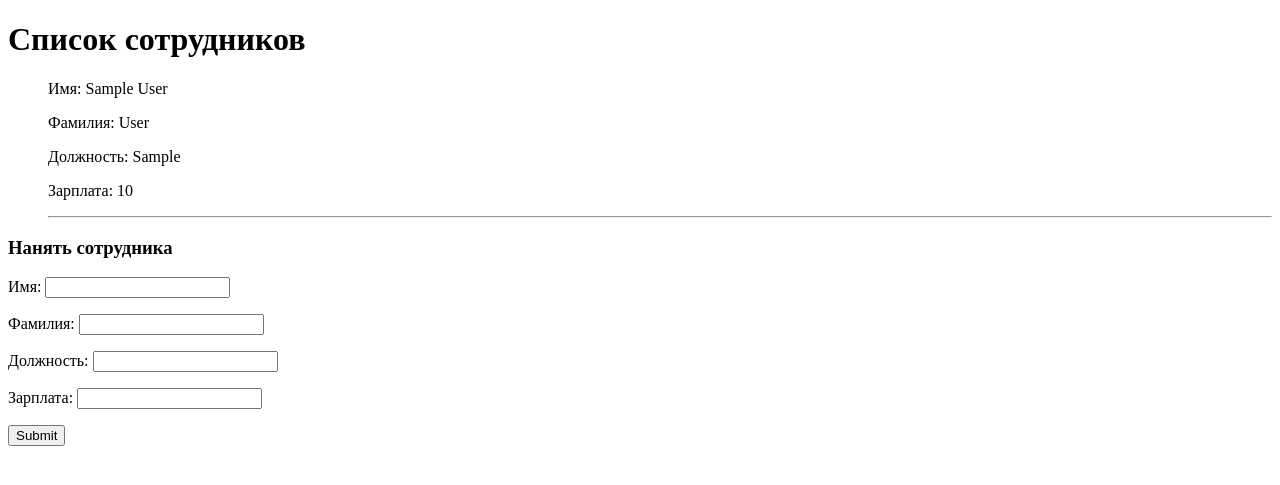
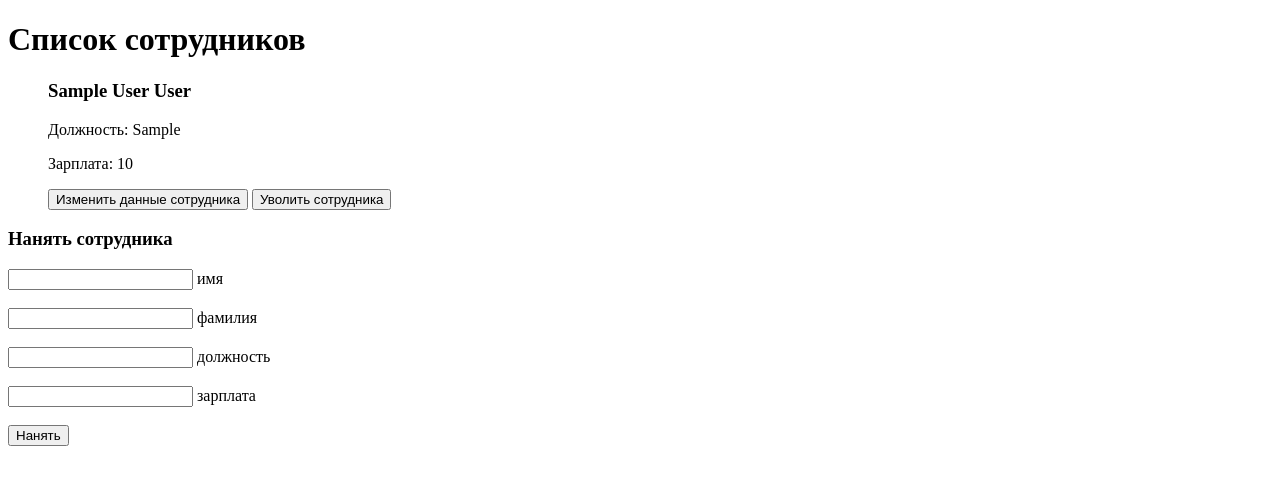
Before and after one commit to Bor333/employees, a PHP site: page / in a window 1280 px wide. Shown: the top 485 px of the page. Run offline with PHP 8.4, Linux system fonts and the light colour scheme; tables that the repository leaves empty or names only in its code hold one stand-in row (values such as "Sample post").

Commit message:
pretty fixes

```diff
--- a/add.php
+++ b/add.php
@@ -18,4 +18,5 @@ $mysqli = new mysqli('127.0.0.1', 'root', '', 'employees');
 //$fp = fopen('log.txt', 'a');
 //fwrite($fp, $data);
 
-$result = $mysqli->query("INSERT INTO `employees`(`name`, `surname`, `position`, `salary`) VALUES ('{$response['name']}','{$response['surname']}','{$response['position']}', {$response['salary']})");
+$result = $mysqli->query("INSERT INTO `employees`(`name`, `surname`, `position`, `salary`)
+VALUES ('{$response['name']}','{$response['surname']}','{$response['position']}', {$response['salary']})");
--- a/ajax.js
+++ b/ajax.js
@@ -1,4 +1,3 @@
-window.onload = function () {
 const addButton = document.getElementById('add');
 addButton.onclick = function (event) {
     event.preventDefault();
@@ -26,4 +25,3 @@ window.onload = function () {
         //  console.log(answer);
     })();
 }
-}
--- a/index.php
+++ b/index.php
@@ -21,21 +21,21 @@ $result = $mysqli->query("SELECT * FROM `employees`");
 <ul>
     <?php foreach ($result as $item): ?>
         <li style="list-style-type: none">
-            <p>Имя: <?= ($item['name']) ?></p>
-            <p>Фамилия: <?= ($item['surname']) ?></p>
+            <h3><?= ($item['name']) ?> <?= ($item['surname']) ?></h3>
             <p>Должность: <?= ($item['position']) ?></p>
             <p>Зарплата: <?= ($item['salary']) ?></p>
-            <hr>
         </li>
+        <button>Изменить данные сотрудника</button>
+        <button>Уволить сотрудника</button>
     <?php endforeach; ?>
 </ul>
 <h3>Нанять сотрудника</h3>
 <form method="post" enctype="multipart/form-data">
-    <p>Имя: <input type="text" id="add-name"></p>
-    <p>Фамилия: <input type="text" id="add-surname"></p>
-    <p>Должность: <input type="text" id="add-position"></p>
-    <p>Зарплата: <input type="text" id="add-salary"></p>
-    <input type="submit" id="add">
+    <input type="text" id="add-name"> имя<br><br>
+    <input type="text" id="add-surname"> фамилия<br><br>
+    <input type="text" id="add-position"> должность<br><br>
+    <input type="text" id="add-salary"> зарплата<br><br>
+    <input type="submit" id="add" value="Нанять">
 </form>
 </body>
 </html>
```
Also changed, not shown: 1 other file. Lines whose indentation alone changed are shown as unchanged.
